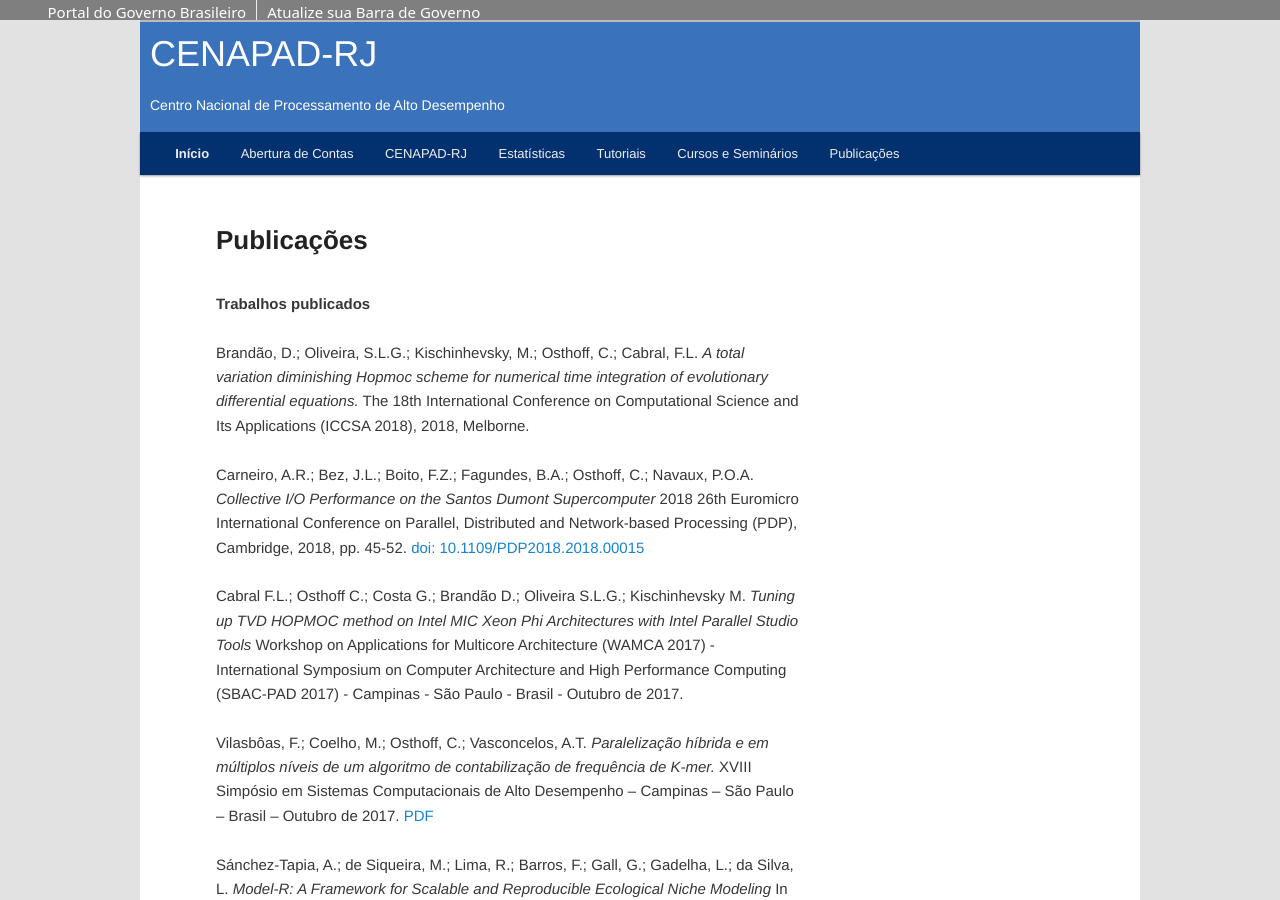
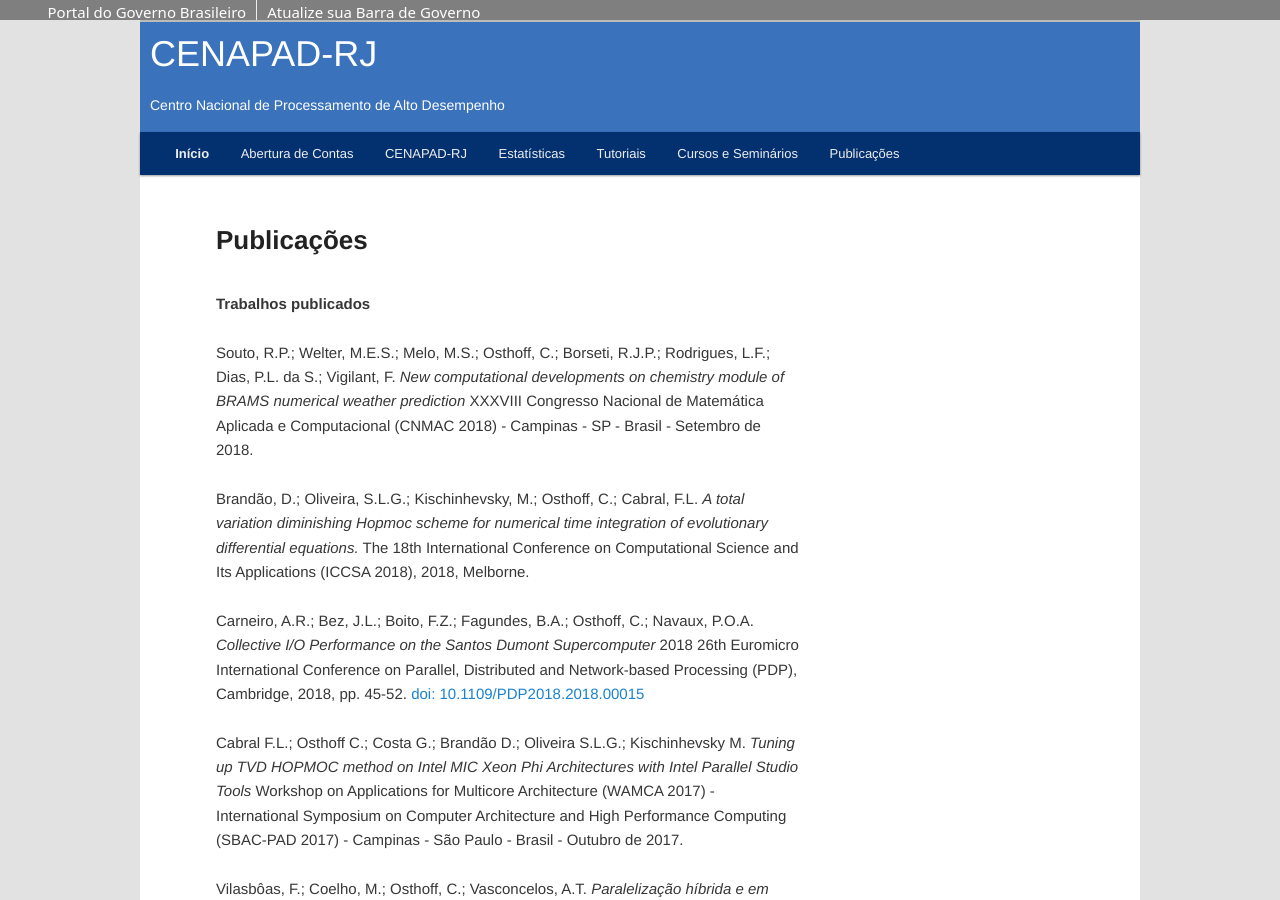
Before and after one commit to gmgall/site-cenapad, a Jekyll site: the page built from publicacoes/index.markdown, in a window 1280 px wide and 900 px high. Built offline with Jekyll 4.4.1, drawn with Linux system fonts in a browser that asks for light colours; Markdown is read by kramdown in place of the engine named in the settings.

Commit message:
Adiciona publicação da Maria Eugênia

```diff
--- a/publicacoes/index.markdown
+++ b/publicacoes/index.markdown
@@ -7,6 +7,11 @@ title: Publicações
 ---
 
 **Trabalhos publicados**
+
+
+Souto, R.P.; Welter, M.E.S.; Melo, M.S.; Osthoff, C.; Borseti, R.J.P.; Rodrigues, L.F.; Dias, P.L. da S.; Vigilant, F.
+*New computational developments on chemistry module of BRAMS numerical weather prediction*
+XXXVIII Congresso Nacional de Matemática Aplicada e Computacional (CNMAC 2018) - Campinas - SP - Brasil - Setembro de 2018.
 
 Brandão, D.; Oliveira, S.L.G.; Kischinhevsky, M.; Osthoff, C.; Cabral, F.L.
 *A total variation diminishing Hopmoc scheme for numerical time integration of evolutionary differential equations.*
```
